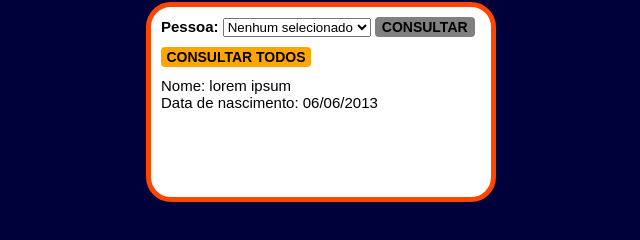
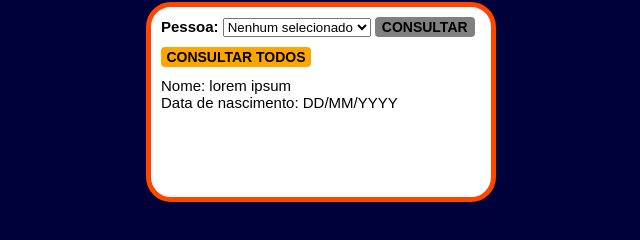
Before and after one commit to Thiago-Henrique-Santos/LearningProjects, a plain HTML site: page SimpleObjectRegister/index.html in a window 1280 px wide. Shown: the part 348-588 px from the top of the page, 319-959 px from the left. Drawn offline with Linux system fonts and the light colour scheme.

Commit message:
Colocando data de simulação no HTML como 'DD/MM/YYYY'

```diff
--- a/SimpleObjectRegister/index.html
+++ b/SimpleObjectRegister/index.html
@@ -32,7 +32,7 @@
             </div>
             <div id="showInformations">
                 Nome: lorem ipsum<br>
-                Data de nascimento: 06/06/2013
+                Data de nascimento: DD/MM/YYYY
             </div>
         </section>
     </main>
```
